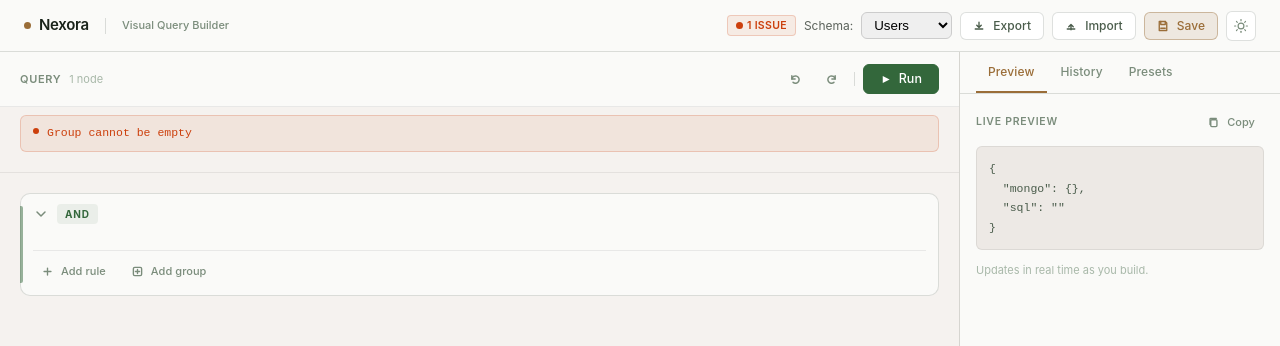
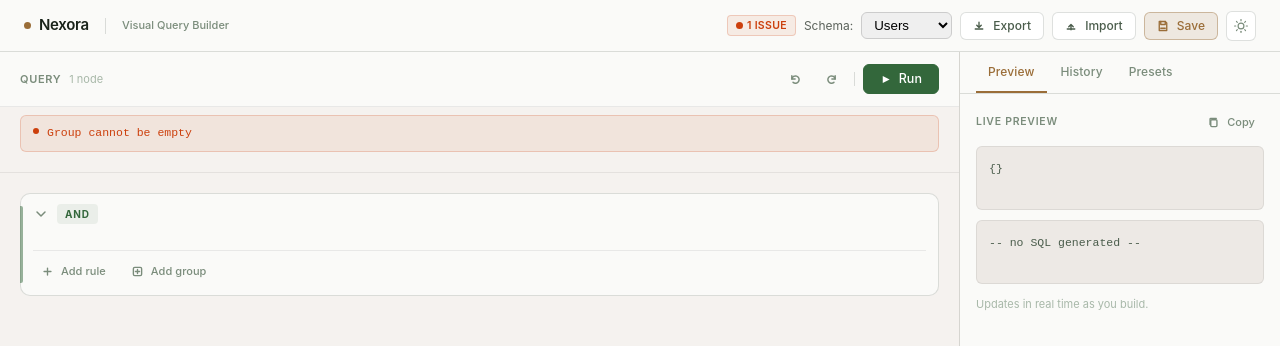
Before and after one commit to Xavviieerr/nexora, a Next.js app: page / in a window 1280 px wide. Shown: the top 346 px of the page. Built offline with nearby package versions, Linux system fonts and the light colour scheme.

Commit message:
feat(ui): display sql preview alongside mongo output

```diff
--- a/src/features/query-preview/components/QueryPreviewBox.tsx
+++ b/src/features/query-preview/components/QueryPreviewBox.tsx
@@ -1,9 +1,16 @@
 type Props = {
-	query: unknown;
+	query: {
+		mongo: unknown;
+		sql: string;
+	};
 };
 
 export default function QueryPreviewBox({ query }: Props) {
 	return (
-		<pre className="preview-box">{JSON.stringify(query, null, 2)}</pre>
+		<div style={{ display: "flex", flexDirection: "column", gap: 10 }}>
+			<pre className="preview-box">{JSON.stringify(query.mongo, null, 2)}</pre>
+
+			<pre className="preview-box">{query.sql || "-- no SQL generated --"}</pre>
+		</div>
 	);
 }
```
